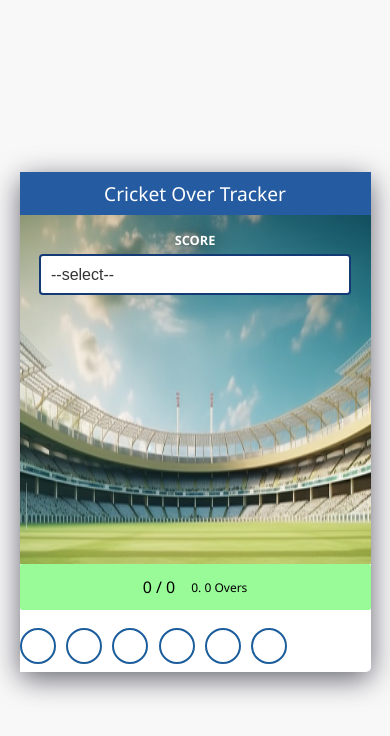
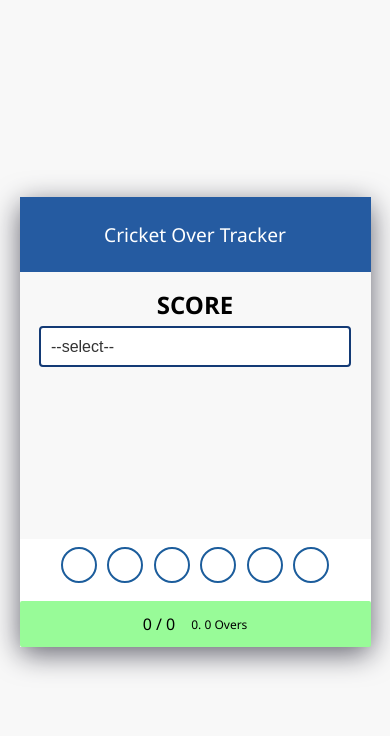
Before and after one commit to Vijaykumar308/cricket-over-tracker, a React (Create React App) app: page / in a window 390 px wide. Shown: the top 736 px of the page. Built offline with nearby package versions, Linux system fonts and the light colour scheme.

Commit message:
added dot ball

```diff
--- a/src/App.css
+++ b/src/App.css
@@ -8,6 +8,7 @@
     background-size: 100% 100%;
     position: relative;
 }
+
 .heading {
     font-size: 2.4rem;
     text-align: center;
@@ -173,11 +174,14 @@
     }
     .App {
         width: 90vw;
-        height: 500px;
+
+        background-image: none;
     }
-
+    .heading {
+        padding: 3rem 0;
+    }
     .display-balls-container {
-        flex-direction: column;
+        flex-direction: column-reverse;
     }
 
     .display-balls-container .score  {
@@ -187,11 +191,17 @@
 
     .score-lable {
         margin-left: 0;
+        color: black;
+        text-shadow: none;
+        font-size: 3rem;
     }
     .custom-select {
         width: 80vw;
     }
 
+    .over-container {
+        justify-content: center;
+    }
     .over-container .balls {
         flex-wrap: wrap;
     }
--- a/src/components/ScoreDropdown.jsx
+++ b/src/components/ScoreDropdown.jsx
@@ -6,14 +6,19 @@ function ScoreDropdown({currentScore, setCurrentScore}) {
 
   const handleScoreChange = (e) => {
 
-    const inValidBalls = ['NB', 'WD'];
+    const inValidBalls = ['NB', 'WD','Dot'];
 
     const newScore = [...currentScore];
 
     if(inValidBalls.includes(e.target.value)) {
       MAX_BALL_IN_OVER++;
+      if(e.target.value == "Dot") {
+        newScore[ballCount] = `0${e.target.value}`;
+      }
+      else {
 
-      newScore[ballCount] = `1${e.target.value}`;
+        newScore[ballCount] = `1${e.target.value}`;
+      }
 
       setCurrentScore([...newScore, '']);
     } else {
@@ -35,6 +40,7 @@ function ScoreDropdown({currentScore, setCurrentScore}) {
           className='custom-select'
         >
             <option value="" hidden > --select-- </option>
+            <option value="0"> Dot Ball </option>
             <option value="1"> 1 </option>
             <option value="2"> 2 </option>
             <option value="3"> 3 </option>
--- a/src/components/ScorePerBall.jsx
+++ b/src/components/ScorePerBall.jsx
@@ -1,6 +1,6 @@
 function ScorePerBall({currentScore}) {
     function getTotleScore(arr) {
-        const inValidBalls = ['1NB', '1WD'];
+        const inValidBalls = ['1NB', '1WD','Dot'];
 
         const totalRuns = arr.reduce((acc, elem) => {
             if (inValidBalls.includes(elem)) {
```
